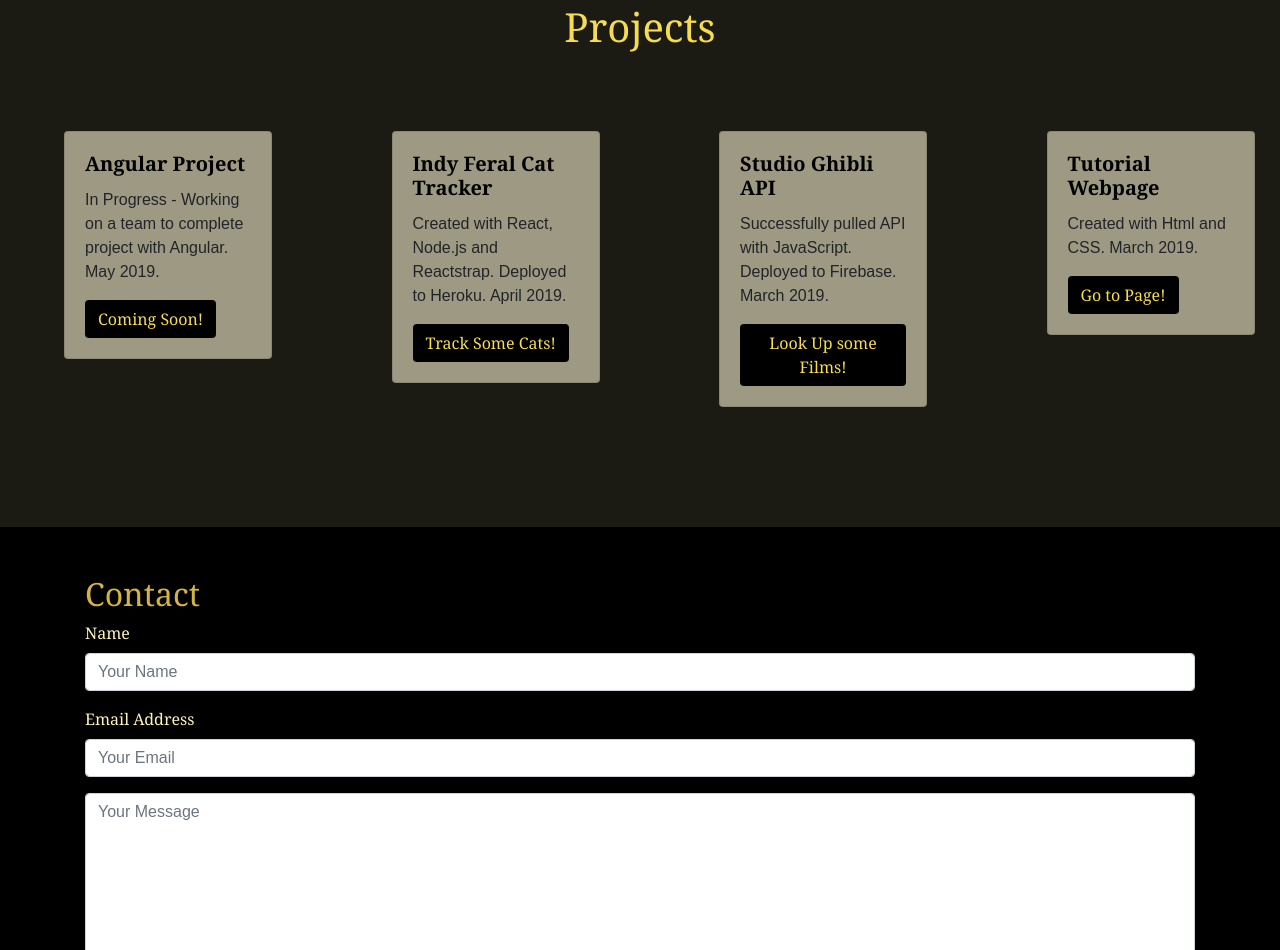
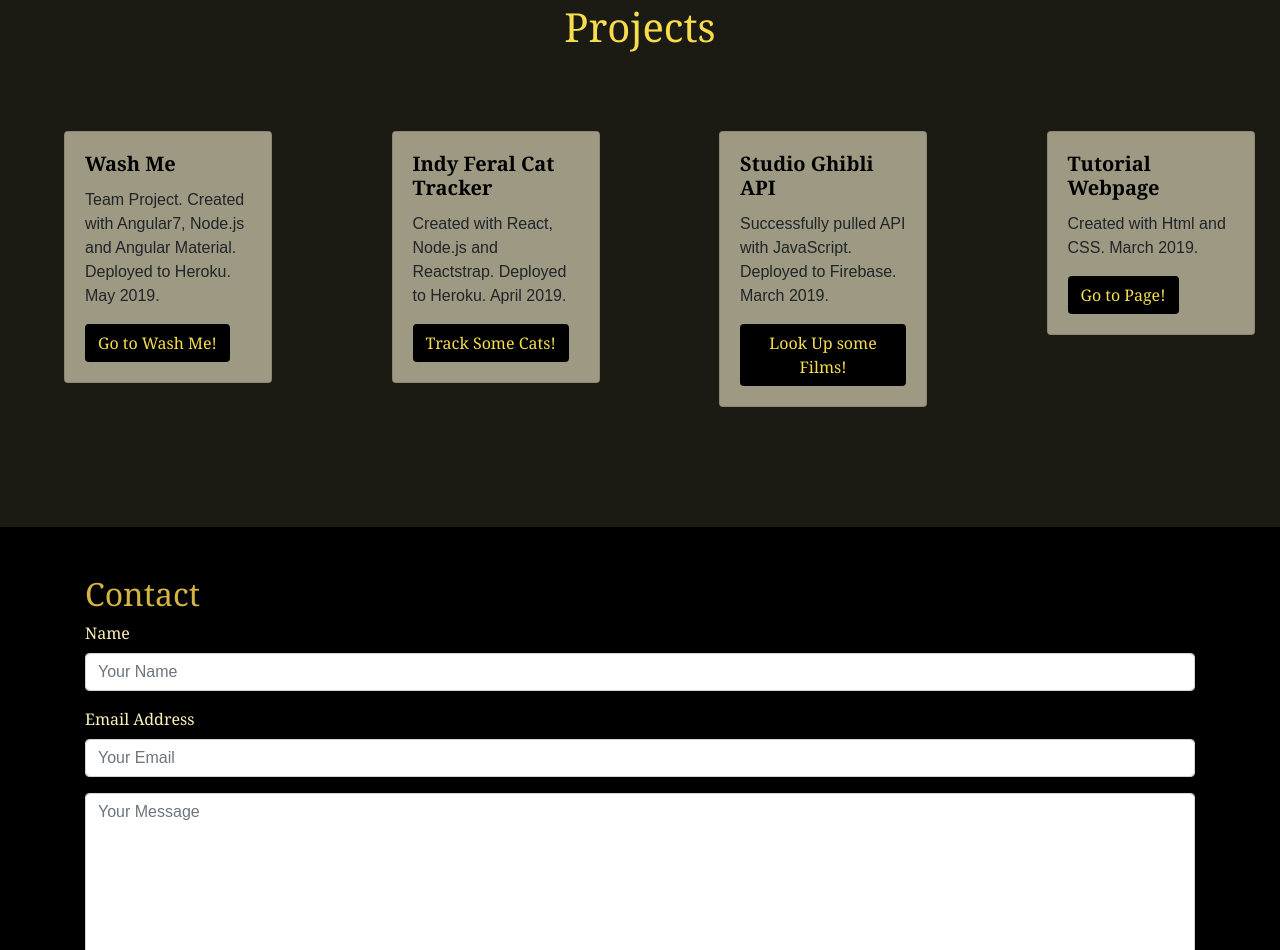
Before and after one commit to stlabarge/portfolio, a plain HTML site: page index.html in a window 1280 px wide. Shown: the part 919-1869 px from the top of the page. Drawn offline with nearby package versions, Linux system fonts and the light colour scheme; a web font is replaced by a local one.

Commit message:
added angular project

```diff
--- a/index.html
+++ b/index.html
@@ -117,9 +117,10 @@
       <div class="col">
         <div class="card" style="width: 13rem;">
           <div class="card-body">
-            <h5 class="card-title"><b>Angular Project</b></h5>
-            <p class="card-text">In Progress - Working on a team to complete project with Angular. May 2019.</p>
-            <a href="#" class="btn" target="_blank">Coming Soon!</a>
+            <h5 class="card-title"><b>Wash Me</b></h5>
+            <p class="card-text">Team Project. Created with Angular7, Node.js and Angular Material. Deployed to Heroku.
+              May 2019.</p>
+            <a href="https://wash-me-client.herokuapp.com/home" class="btn" target="_blank">Go to Wash Me!</a>
           </div>
         </div>
       </div>
```
